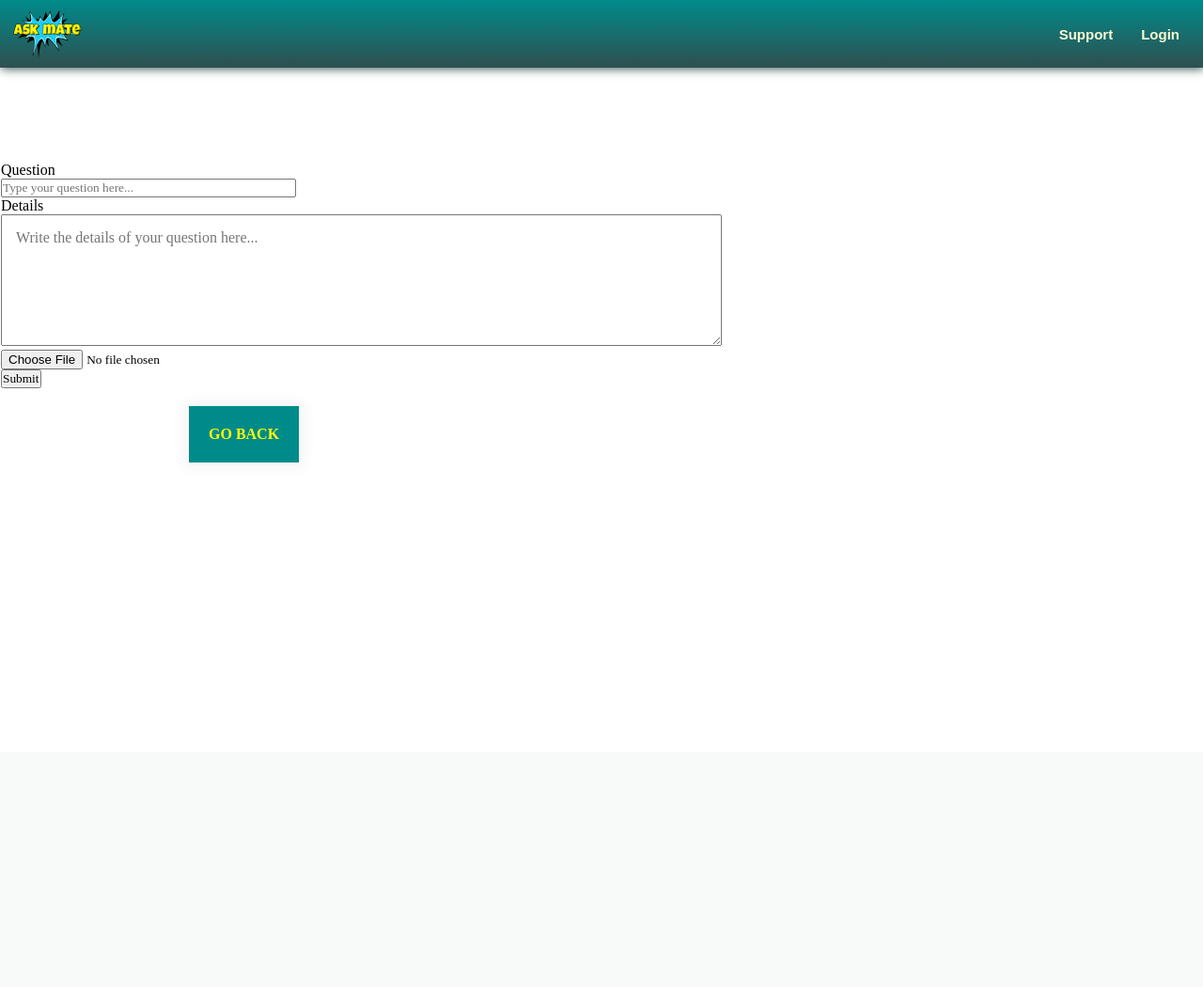
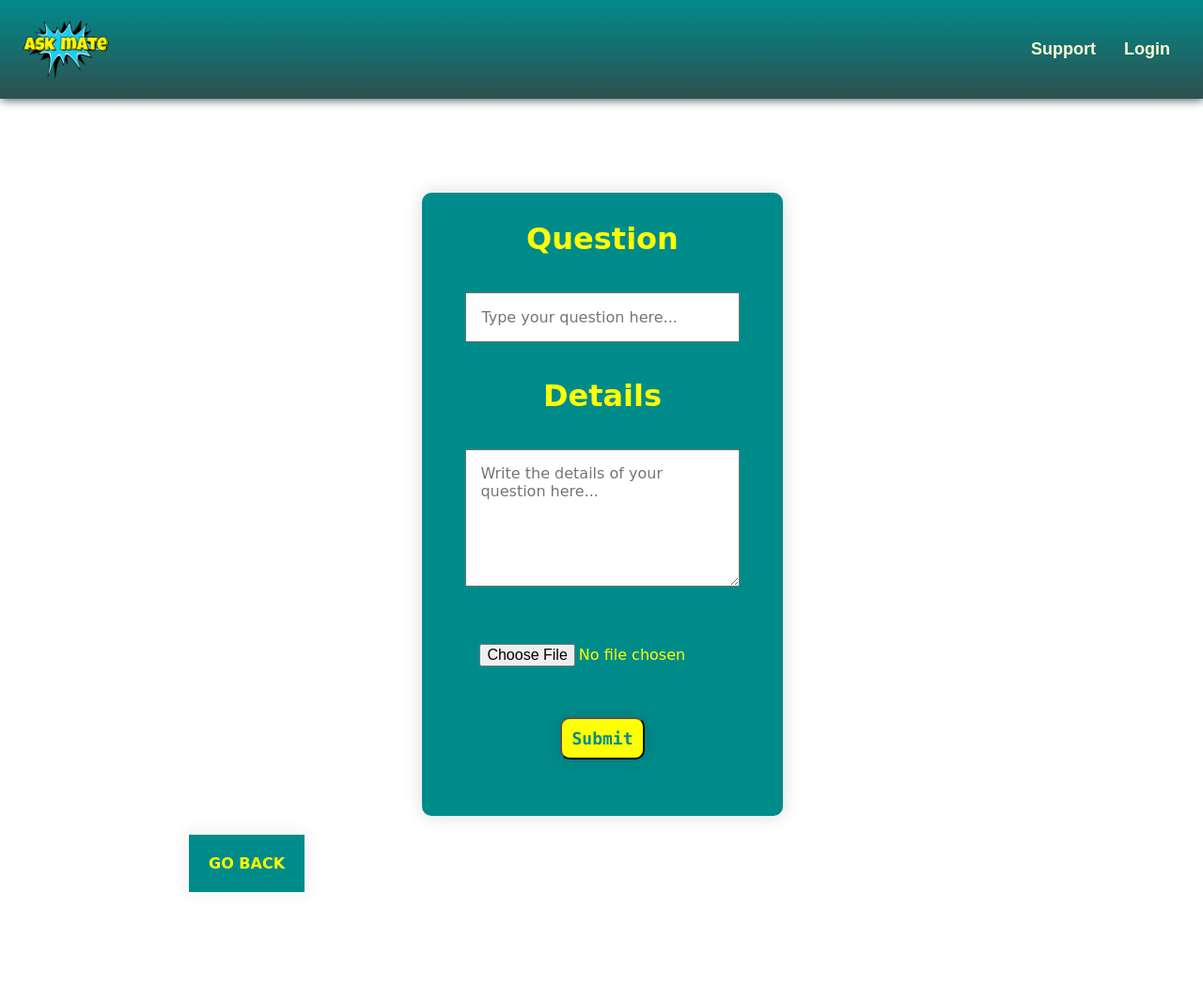
Before and after one commit to CodecoolGlobal/ask-mate-3-python-lillakiraly, a Flask app: page /add-question in a window 1280 px wide. Shown: the whole page at 94% size. Before the commit the page ends 492 px from the top, so only its background shows below. Run offline with Flask 2, Linux system fonts and the light colour scheme.

Commit message:
Update design

```diff
--- a/static/style.css
+++ b/static/style.css
@@ -1,6 +1,6 @@
 * {
     box-sizing: border-box;
-    font-family: "Times New Roman", Times, serif
+    font-family: cursive;
 }
 
 /* HTML */
@@ -65,12 +65,12 @@ form {
     width: 100%;
     background-image: linear-gradient(darkcyan, darkslategray);
     box-shadow: 1px 1px 10px darkslategrey;
-    padding: 10px;
+    padding: 20px;
     display: flex;
     position: sticky;
     justify-content: space-between;
     align-items: center;
-    font-size: 15px;
+    font-size: 18px;
     font-weight: bold;
     opacity: 100%;
 }
@@ -103,7 +103,7 @@ form {
 }
 
 .logo img {
-    width: 80px;
+    width: 100px;
     vertical-align: middle;
 }
 
@@ -142,9 +142,8 @@ a.ask-button:link, a.ask-button:visited  {
     display: inline-block;
     font-weight: bold;
     border-radius: 1px;
-    font-family: ProximaNova,Arial,Tahoma,PingFangSC,sans-serif;
+    font-size: 16px;
     box-shadow:0 0 15px 4px rgba(0,0,0,0.06);
-
 }
 
 a.ask-button:hover, a.ask-button:active {
@@ -169,6 +168,7 @@ a.ask-button:hover, a.ask-button:active {
 form.search {
     display: inline-block;
     width: 70%;
+    padding-left: 200px;
 }
 
 input[type=text].search {
@@ -233,6 +233,7 @@ a.add-button:link, a.add-button:visited {
     display: inline-block;
     text-transform: uppercase;
     margin: 10px;
+    border: 1px solid darkcyan;
 }
 
 a.add-button:hover, a.add-button:active {
@@ -240,8 +241,128 @@ a.add-button:hover, a.add-button:active {
     color: darkcyan;
 }
 
+a.edit:link, a.edit:visited  {
+    color: yellow;
+    background-color: darkcyan;
+    text-align: center;
+    text-decoration: none;
+    padding: 10px 10px 10px 10px;
+    border-radius: 10px;
+    border: 1pt solid darkcyan;
+    display: flex;
+    opacity: 70%;
+    box-shadow:0 0 15px 4px rgba(0,0,0,0.06);
+}
+
+a.edit:hover, a.edit:active {
+    background-color: yellow;
+    color: darkcyan;
+    display: inline-block;
+    border: 1pt solid darkcyan;
+}
+
+a.vote:link, a.vote:visited  {
+    color: yellow;
+    background-color: darkcyan;
+    text-decoration: none;
+    border-radius: 10px;
+    border: 1pt solid darkcyan;
+    opacity: 70%;
+}
+
+a.vote:hover, a.vote:active {
+    background-color: yellow;
+    color: darkcyan;
+    display: inline-block;
+    border: 1pt solid darkcyan;
+}
+
 .answers, .questions {
     display: inline-list-item;
     width: 80%;
     margin: auto;
 }
+
+.form {
+    border-collapse: collapse;
+    margin: auto;
+    width: 30%;
+    font-size: 2em;
+    font-weight: bold;
+    box-shadow: 0 0 20px rgba(0, 0, 0, 0.15);
+    text-align: center;
+    background-color: darkcyan;
+    color: yellow;
+    border-radius: 10px;
+    display: flex;
+    flex-direction: column;
+    justify-content: space-between;
+    padding: 10px 10px 10px 10px;
+}
+
+.form input, textarea {
+    width: 80%;
+    font-family:inherit;
+    font-size: 16px;
+    padding: 15px;
+}
+
+button.submit {
+    background-color: yellow;
+    color: darkcyan;
+    padding: 10px 10px 10px 10px;
+    font-size: 18px;
+    font-weight: bold;
+    font-family: "Lucida Console", "Courier New", monospace;
+    border-radius: 10px;
+    box-shadow: 0 0 20px rgba(0, 0, 0, 0.15);
+    margin-bottom: 50px;
+    position: relative;
+}
+
+button.submit:hover {
+    background-color: yellow;
+    color: darkcyan;
+    transition: 0.3s;
+}
+
+button.submit:focus {
+    outline-color: transparent;
+    outline-style: solid;
+    box-shadow: 0 0 0 2px cyan;
+    transition: 0.7s;
+}
+
+button.submit:active {
+    background-color: yellow;
+    color: darkcyan;
+}
+
+button.filter {
+    font-weight: bold;
+    background-color:darkslategray;
+    color: yellow;
+    border: 0;
+    border-radius: 3px;
+    padding: 3px;
+    margin: auto;
+    display: flex;
+}
+
+button.filter:hover {
+    background-color: yellow;
+    color: darkcyan;
+    transition: 0.3s;
+}
+
+button.filter:focus {
+    outline-color: transparent;
+    outline-style: solid;
+    box-shadow: 0 0 0 2px cyan;
+    transition: 0.7s;
+}
+
+button.filter:active {
+    background-color: yellow;
+    color: darkcyan;
+}
--- a/templates/add_answer.html
+++ b/templates/add_answer.html
@@ -4,7 +4,7 @@
 <form action='{{ url_for('add_answer', question_id=id) }}' enctype="multipart/form-data" method="post">
     <label for="message">Message</label>
     <br>
-    <textarea id="message" name="message" cols="80" rows="6" placeholder="Write your answer here..."></textarea>
+    <textarea id="message" name="message" cols="80" rows="6" placeholder="Write your answer here..." required></textarea>
     <br>
     <input type="file" name="image">
     <br>
--- a/templates/add_question.html
+++ b/templates/add_question.html
@@ -1,20 +1,18 @@
 {% extends 'template_site.html' %}
 {% block title %}Add question{% endblock %}
 {% block content %}
-<form action="/add-question" enctype="multipart/form-data" method="post">
-    <label for="title">Question</label>
-    <br>
-    <input type="text" id='title' name="title" size='40' placeholder="Type your question here...">
-    <br>
-    <p></p>
-    <label for="message">Details</label>
-    <br>
-    <textarea id="message" name="message" cols="80" rows="6" placeholder="Write the details of your question here..."></textarea>
-    <br>
-    <input type="file" name="image">
-    <br>
-    <p></p>
-    <button type="submit">Submit</button>
-</form>
+    <div class="form">
+        <form action="/add-question" enctype="multipart/form-data" method="post">
+            <label for="title">Question</label><br>
+            <br><input type="text" id='title' name="title" size='40' placeholder="Type your question here..." required>
+            <p></p>
+            <br><label for="message">Details</label><br>
+            <br><textarea id="message" name="message" cols="80" rows="6" placeholder="Write the details of your question here..." required></textarea><br>
+            <br><input type="file" name="image"><br>
+            <p></p>
+            <br><button class="submit" type="submit">Submit</button><br>
+        </form>
+    </div>
     <br><a class="back-button" href="/list">Go back</a>
+
 {% endblock %}
--- a/templates/question_form.html
+++ b/templates/question_form.html
@@ -70,7 +70,11 @@
                     {% for answer in answers %}
                     <tr>
                         <td>{{ answer['submission_time'] }}</td>
-                        <td>{{ answer['vote_number'] }}<a href="{{ url_for('vote_up_answer', answer_id=answer['id']) }}">&uarr;</a><a href="{{ url_for('vote_down_answer', answer_id=answer['id']) }}" >&darr;</a></td>
+                        <td>
+                            <a class="vote" href="{{ url_for('vote_up_answer', answer_id=answer['id']) }}">&uarr;</a>
+                            {{ answer['vote_number'] }}
+                            <a class="vote" href="{{ url_for('vote_down_answer', answer_id=answer['id']) }}" >&darr;</a>
+                        </td>
                         <td>{{ answer['message'] }}</td>
                         {% if answer['image'] == 'images/' or answer['image'] == None or answer['image'] == '' %}
                         <td></td>
```
Also changed, not shown: templates/edit_question.html (+15 -17 lines), templates/index.html (+18 -14 lines), templates/new_comment_to_answer.html (+7 -5 lines), templates/new_comment_to_question.html (+7 -5 lines).
